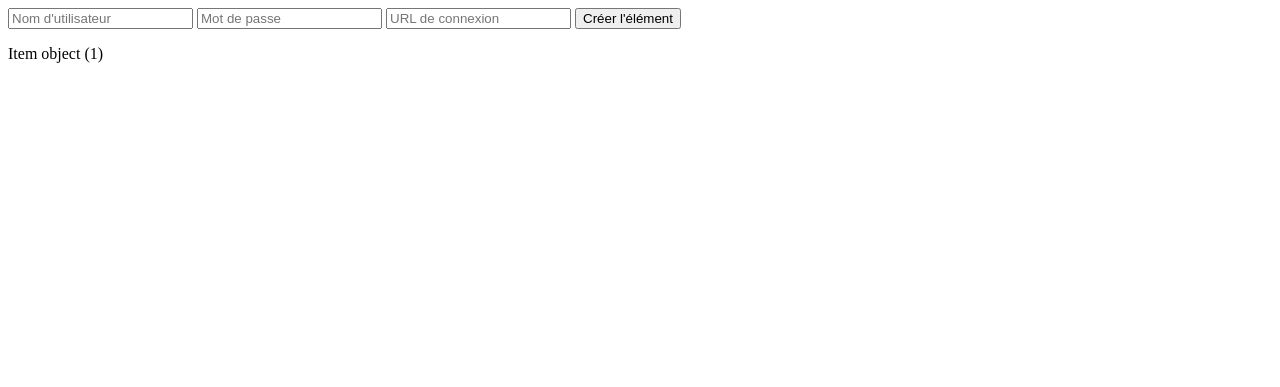
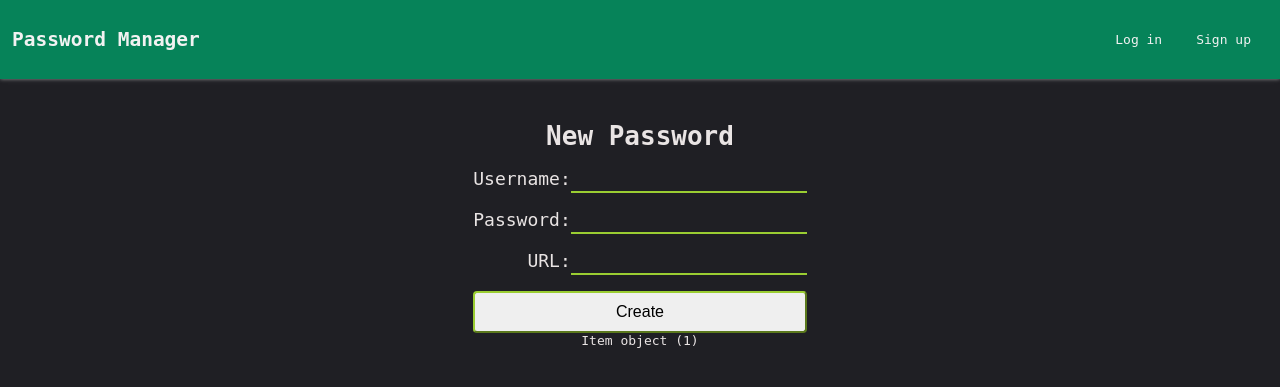
Before and after one commit to AntoineMauboussin/django_lc, a Django app: template src/project/templates/form_item_prospect.html in a window 1280 px wide. Shown: the top 387 px of the page. Run offline with Django 4.2, Linux system fonts and the light colour scheme; the template is opened without the code that fills it: values that come from a table or form of the project are taken from there, others are empty; data comes from the database, SQL or seed files in the repository.

Commit message:
create_item

```diff
--- /dev/null
+++ b/src/project/static/css/create_item.css
@@ -0,0 +1,37 @@
+.create-item {
+    display: flex;
+    flex-direction: column;
+    align-items: center;
+    margin-top: 24px;
+}
+
+.create-item form {
+    display: flex;
+    flex-direction: column;
+    gap: 16px;
+}
+
+.create-item .item-input {
+    display: flex;
+    justify-content: end;
+}
+
+.create-item .item-input label{
+    font-size: 18px;
+}
+
+.create-item .item-input input{
+    color: aqua;
+    font-size: 18px;
+    font-family: monospace;
+    background-color: transparent;
+    border: none;
+    border-bottom: 2px solid yellowgreen;
+    color: aqua;
+    text-align: end;
+}
+
+.create-item .item-input input:focus-visible{
+    outline: none;
+    box-shadow: 0px 1px 2px yellowgreen;
+}
--- a/src/project/static/css/items.css
+++ b/src/project/static/css/items.css
@@ -1,7 +1,10 @@
 .items-list {
     display: flex;
+    flex-direction: column;
     justify-content: center;
+    align-items: center;
     margin-top: 24px;
+    gap: 20px;
 }
 
 .items-list table {
--- a/src/project/templates/form_item_prospect.html
+++ b/src/project/templates/form_item_prospect.html
@@ -1,8 +1,38 @@
-<form method="post" action="{% url 'create_item' %}">
-  {% csrf_token %}
-  <input type="text" name="username" placeholder="Nom d'utilisateur" required>
-  <input type="password" name="password" placeholder="Mot de passe" required>
-  <input type="url" name="url" placeholder="URL de connexion" required>
-  <button type="submit">Créer l'élément</button>
-</form>
-{{ item }}
+{% load static %}
+<!DOCTYPE html>
+<html>
+
+<head>
+  <meta charset="utf-8">
+  <meta name="viewport" content="width=device-width, initial-scale=1">
+  <title>Password Manager</title>
+  <link rel="stylesheet" href="{% static 'css/app.css' %}" type="text/css">
+  <link rel="stylesheet" href="{% static 'css/create_item.css' %}" type="text/css">
+  <link rel="stylesheet" href="{% static 'css/navigation_bar.css' %}" type="text/css">
+</head>
+
+<body>
+  {% include 'navigation_bar.html' %}
+  <div class="create-item">
+    <h1>New Password</h1>
+    <form method="post" action="{% url 'create_item' %}">
+      {% csrf_token %}
+      <div class="item-input">
+        <label for="username">Username:</label>
+        <input type="text" name="username" required>
+      </div>
+      <div class="item-input">
+        <label for="password">Password:</label>
+        <input type="password" name="password" required>
+      </div>
+      <div class="item-input">
+        <label for="url">URL:</label>
+        <input type="url" name="url" required>
+      </div>
+      <button class="button" type="submit">Create</button>
+    </form>
+    {{ item }}
+  </div>
+</body>
+
+</html>
--- a/src/project/templates/items_list.html
+++ b/src/project/templates/items_list.html
@@ -30,7 +30,7 @@
                 {% for item in items %}
                 <tr>
                     <td>{{ item.user_name }}</td>
-                    <td class="password" data-password="{{ item.password }}">*******</td>
+                    <td class="password" data-password="{{ item.password }}">••••••</td>
                     <td><a href="{{ item.url }}" target="_blank">{{ item.url }}</a></td>
                     <td>{{ item.creation_date }}</td>
                     <td>{{ item.creation_user }}</td>
@@ -41,6 +41,7 @@
                 {% endfor %}
             </tbody>
         </table>
+        <a class="button" href="create_item">Add new password</a>
     </div>
 </body>
 
@@ -62,7 +63,7 @@
 
     function hidePassword() {
         var password = this.getAttribute('data-password');
-        this.innerText = '*******';
+        this.innerText = '••••••';
         this.removeEventListener('click', hidePassword);
         this.addEventListener('click', revealPassword);
     }
```
